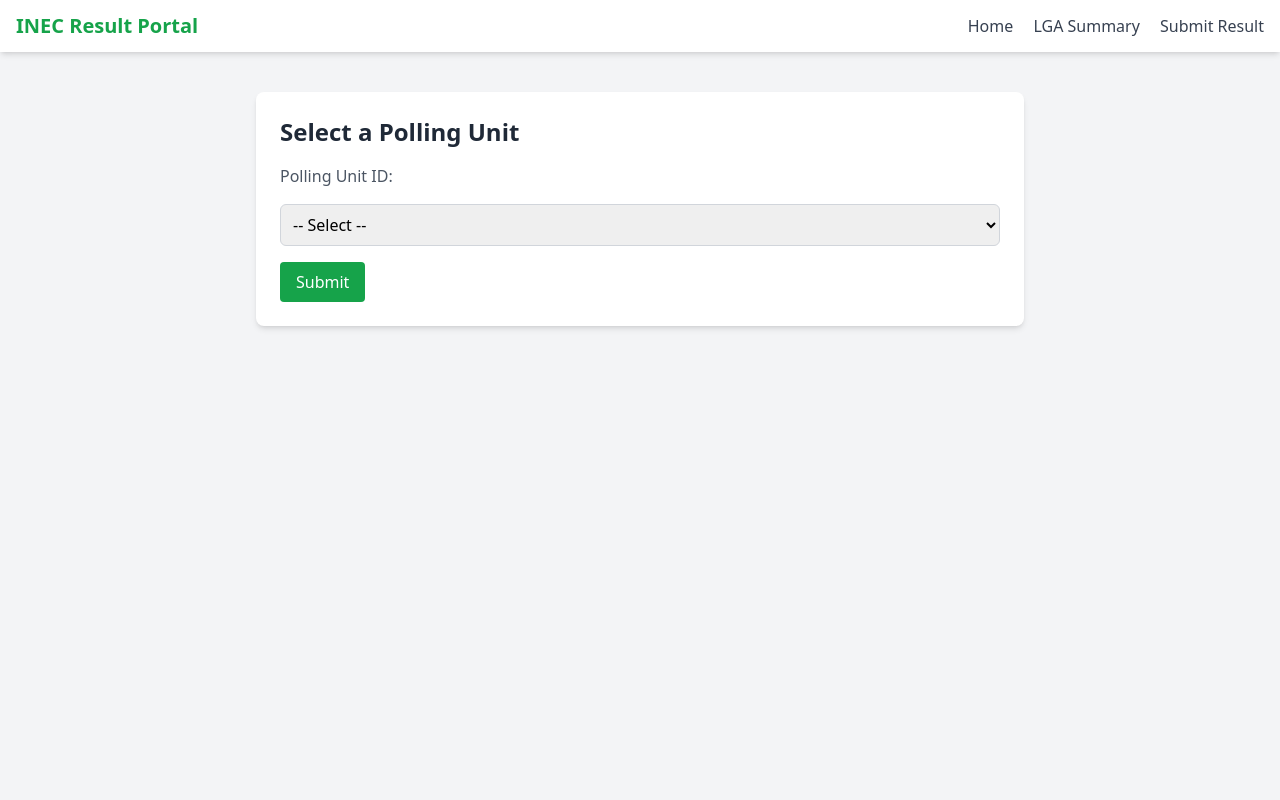
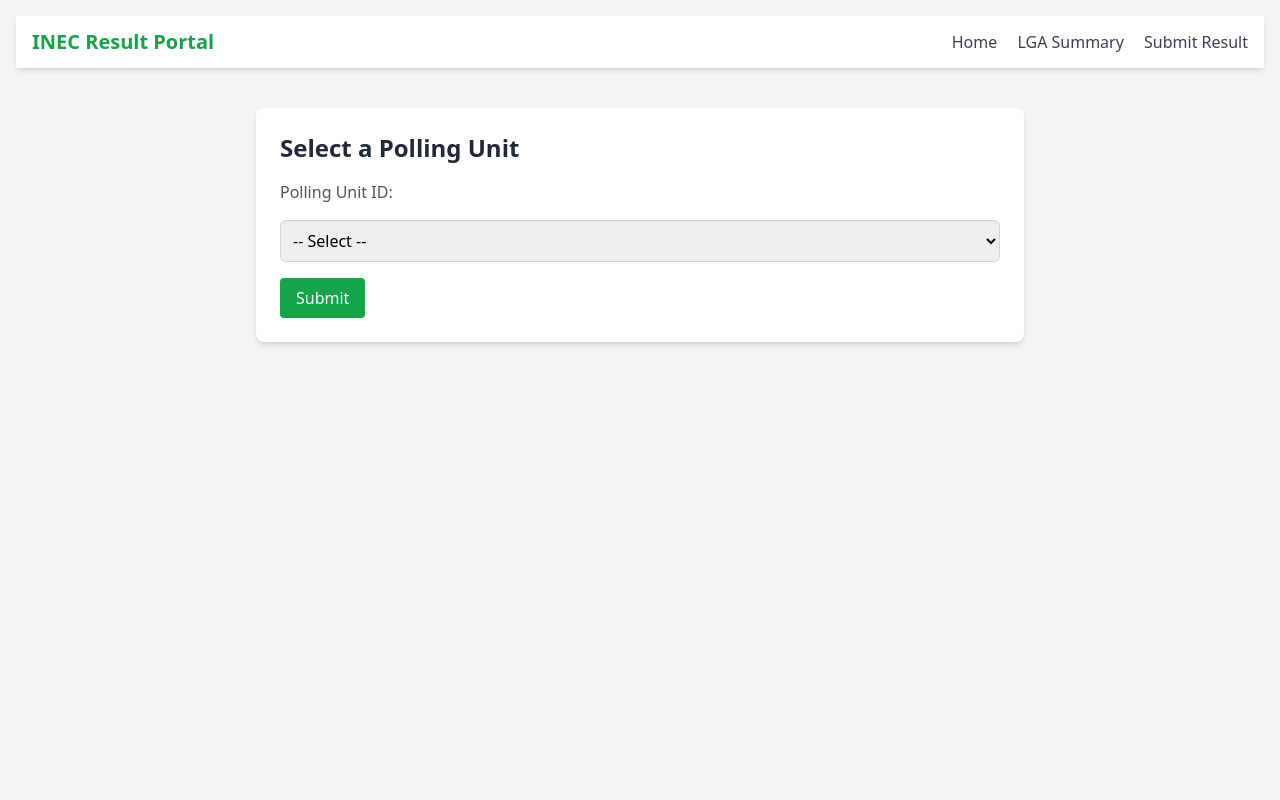
Before and after one commit to ofeoritse-amiteye/bincom_test, a Django app: template templates/p1.html in a window 1280 px wide. Run offline with Django 5.2, Linux system fonts and the light colour scheme; the template is opened without the code that fills it, so the values that code supplies are empty; some libraries are stand-ins or nearby versions.

Commit message:
updated templates

```diff
--- a/templates/p1.html
+++ b/templates/p1.html
@@ -6,7 +6,7 @@
     <title>Polling Unit Results</title>
     <script src="https://cdn.tailwindcss.com"></script>
 </head>
-<body class="bg-gray-100 min-h-screen font-sans">
+<body class="bg-gray-100 min-h-screen font-sans p-4">
     <!-- Navbar -->
     <nav class="bg-white shadow-md">
         <div class="max-w-7xl mx-auto px-4 py-3 flex justify-between items-center">
--- a/templates/p2.html
+++ b/templates/p2.html
@@ -6,7 +6,7 @@
   <title>LGA Results Summary</title>
   <script src="https://cdn.tailwindcss.com"></script>
 </head>
-<body class="bg-gray-100 min-h-screen font-sans">
+<body class="bg-gray-100 min-h-screen font-sans p-4">
   <!-- Navbar -->
   <nav class="bg-white shadow-md mb-6">
     <div class="max-w-7xl mx-auto px-4 py-3 flex justify-between items-center">
--- a/templates/p3.html
+++ b/templates/p3.html
@@ -6,7 +6,7 @@
     <title>Submit Result</title>
     <script src="https://cdn.tailwindcss.com"></script>
 </head>
-<body class="bg-gray-100 min-h-screen font-sans">
+<body class="bg-gray-100 min-h-screen font-sans p-4">
 
     <!-- Navbar -->
     <nav class="bg-white shadow-md mb-6">
```
